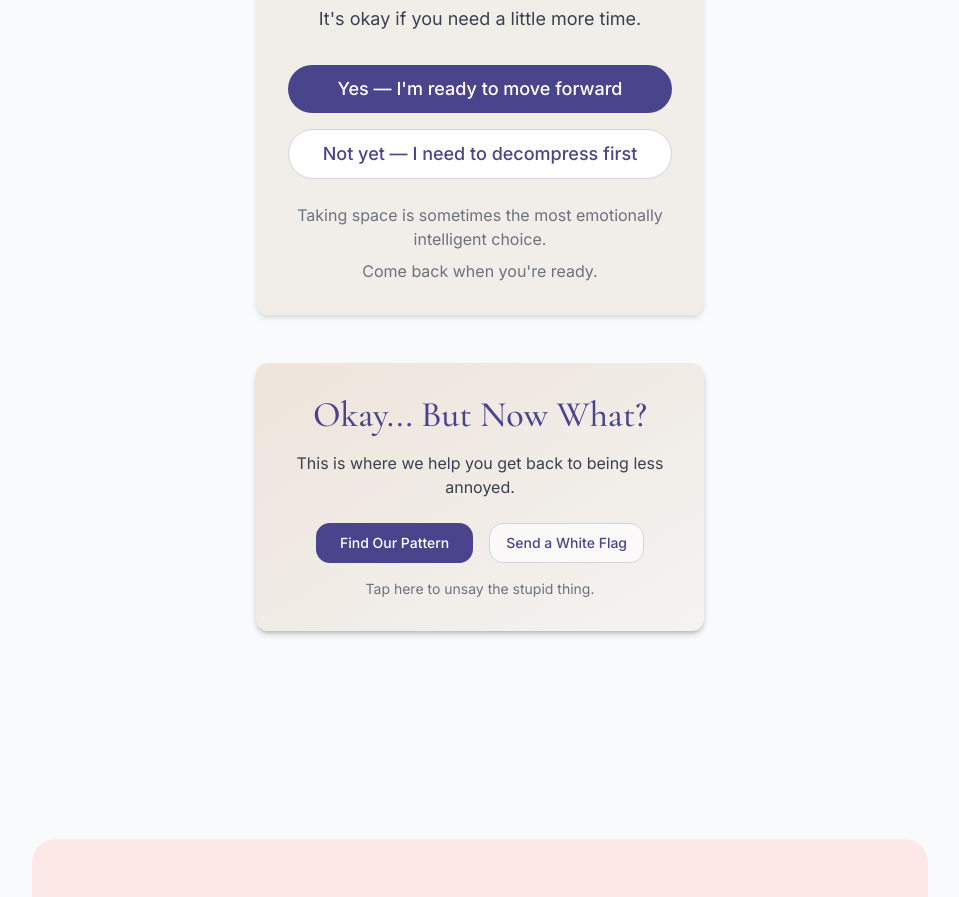
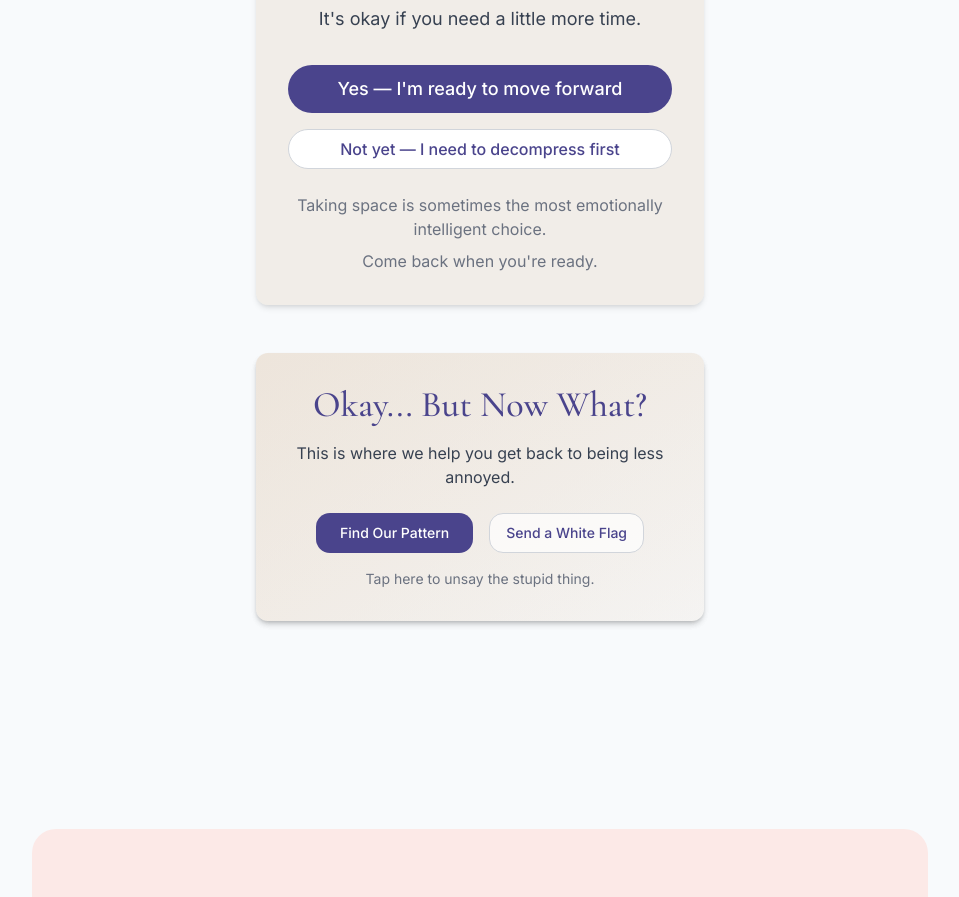
Before and after one commit to redoluxury1/heart-strings-reconnect, a React (Vite) app: page /post-conflict in a window 1280 px wide. Shown: the part 780-1677 px from the top of the page, without its empty margins (160-1119 px from the left). Built offline with nearby package versions, Linux system fonts and the light colour scheme.

Commit message:
Fix: Adjust font size and color for button
Adjust font size and color for the "Not yet" button to ensure text fits within the bubble and is visible on hover.

```diff
--- a/src/components/post-conflict/LetsTalkThisOut.tsx
+++ b/src/components/post-conflict/LetsTalkThisOut.tsx
@@ -41,10 +41,10 @@ const LetsTalkThisOut = () => {
 
         <Button
           variant="outline"
-          className="border-gray-300 text-midnight-indigo bg-white hover:bg-gray-100 px-6 py-6 w-full max-w-md mb-6 rounded-full text-lg"
+          className="border-gray-300 text-midnight-indigo hover:text-midnight-indigo bg-white hover:bg-gray-100 py-4 w-full max-w-md mb-6 rounded-full"
           onClick={() => window.location.href = '/during-conflict'}
         >
-          <span className="px-2">Not yet — I need to decompress first</span>
+          <span className="text-base px-2">Not yet — I need to decompress first</span>
         </Button>
 
         <div className="text-gray-500 text-center max-w-md mx-auto">
--- a/src/components/post-conflict/steps/GroundingStep.tsx
+++ b/src/components/post-conflict/steps/GroundingStep.tsx
@@ -72,10 +72,10 @@ const GroundingStep: React.FC<GroundingStepProps> = ({ onResponse, onExit }) =>
 
         <Button
           variant="outline"
-          className="border-gray-300 text-midnight-indigo bg-white hover:bg-gray-100 py-6 mb-6 rounded-full text-lg"
+          className="border-gray-300 text-midnight-indigo hover:text-midnight-indigo bg-white hover:bg-gray-100 py-4 mb-6 rounded-full"
           onClick={handleNotYet}
         >
-          <span className="px-2">Not yet — I need to decompress first</span>
+          <span className="text-base px-2">Not yet — I need to decompress first</span>
         </Button>
 
         <div className="text-gray-500 text-center">
```
